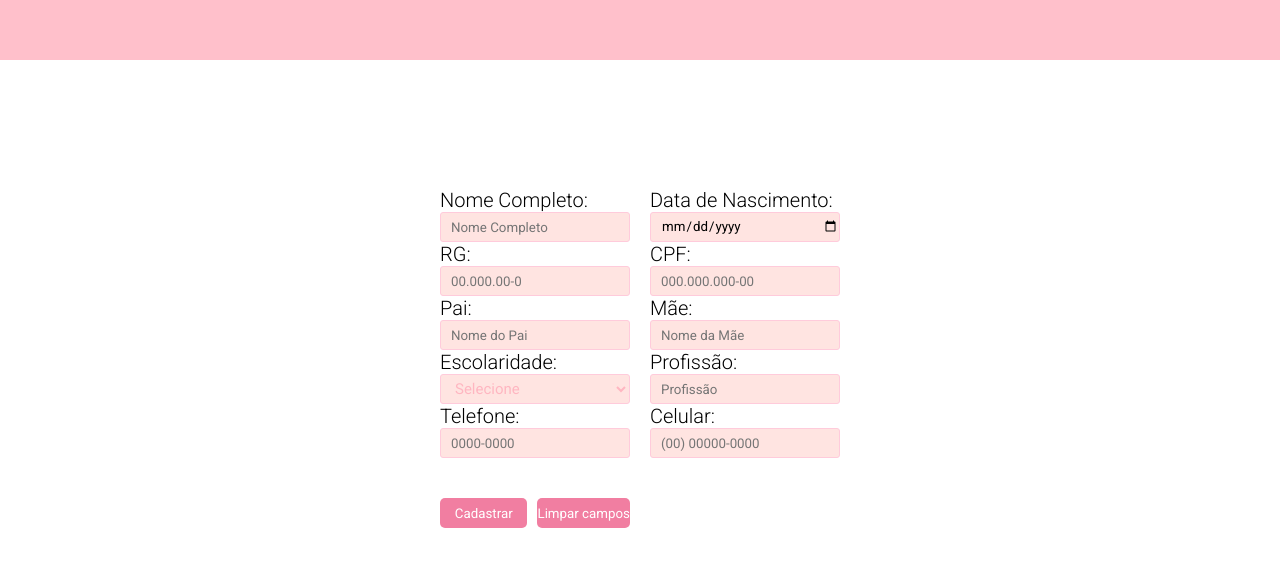
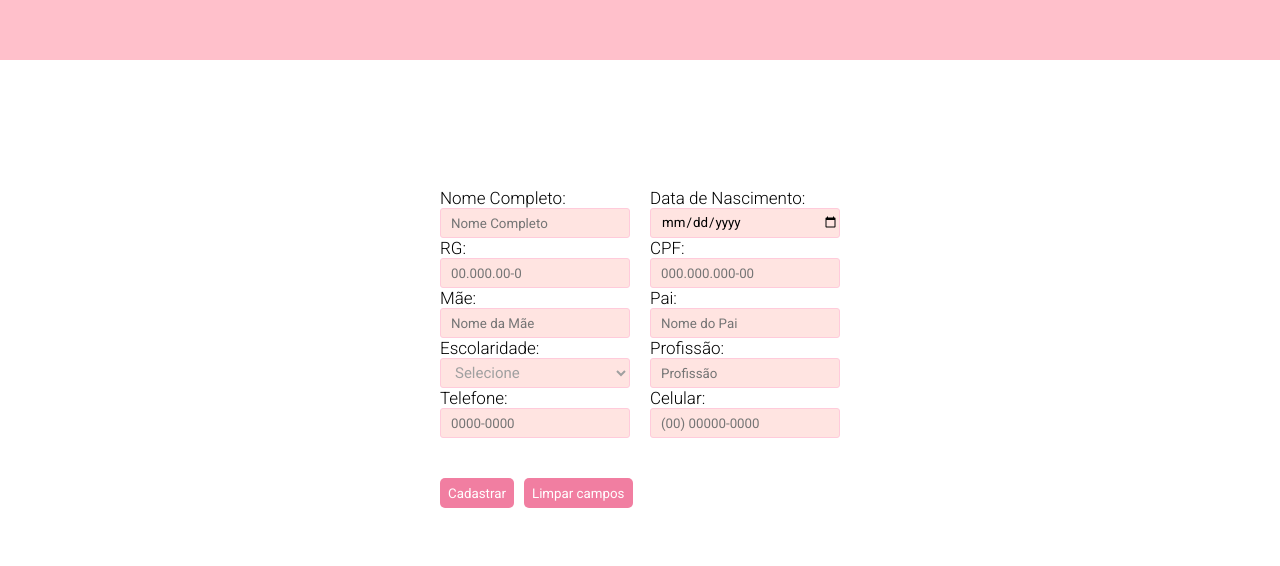
Before and after one commit to diullyevely/formulario, a plain HTML site: page index.html in a window 1280 px wide. Drawn offline with Linux system fonts and the light colour scheme.

Commit message:
alteração no campo pai e colocação de opçoes de escolaridade

```diff
--- a/assets/css/style.css
+++ b/assets/css/style.css
@@ -16,6 +16,7 @@ header {
 }
 main {
   width: 100%;
+  height: calc(100%-60px);
   display: flex;
   justify-content: center;
   align-items: center;
@@ -25,7 +26,7 @@ main {
 }
 
 form {
-  width:100%;
+
 margin-top: 10%;
   display: grid;
   justify-content: center;
@@ -41,7 +42,7 @@ li {
   list-style: none;
 }
 p {
-  font-size: 20px;
+  font-size: 17px;
   font-weight: 300;
 }
 
@@ -55,7 +56,6 @@ li input {
 }
 .input-button {
   display: flex;
-
   gap: 10px;
 
 
@@ -68,8 +68,9 @@ li input {
   color: white;
   background: #f17ea1;
   border: none;
-  width: 230px;
+  width: 250px;
   height: 30px;
+  padding: 0 8px;
 }
 
 select {
@@ -79,11 +80,14 @@ select {
   font-size: 15px;
   border: 0.5px solid #ffcbdb;
   background: #ffe4e1;
-  color: #ffb6c1;
+  color:#a0a0a0 ;
   padding-left: 10px;
 }
 
-@media screen and (max-width: 530px) {
+
+
+
+@media screen and (max-width: 800px) {
   form {
     display: grid;
     grid-template-columns: 190px;
--- a/index.html
+++ b/index.html
@@ -26,13 +26,18 @@
             <input type="number" placeholder="00.000.00-0" required />
           </li>
           <li>
-            <p>Pai:</p>
-            <input type="text" placeholder="Nome do Pai" required />
+            <p>Mãe:</p>
+            <input type="text" placeholder="Nome da Mãe" required />
           </li>
           <li>
             <p>Escolaridade:</p>
             <select>
               <option value="">Selecione</option>
+              <option value="">Ensino Fundamental Completo</option>
+              <option value="">Ensino Fundamental Incompleto</option>
+              <option value="">Ensino Médio Completo</option>
+              <option value="">Ensino Médio Incompleto</option>
+
             </select>
           </li>
           <li>
@@ -50,8 +55,8 @@
             <input type="number" placeholder="000.000.000-00" required />
           </li>
           <li>
-            <p>Mãe:</p>
-            <input type="text" placeholder="Nome da Mãe" required />
+            <p>Pai:</p>
+            <input type="text" placeholder="Nome do Pai" />
           </li>
           <li>
             <p>Profissão:</p>
```
